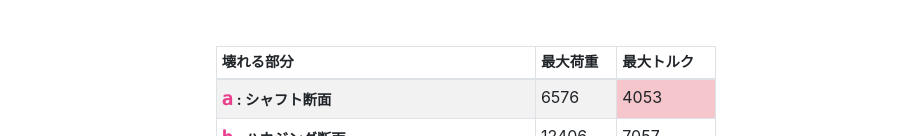
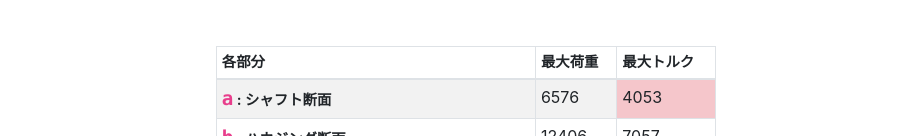
Before and after one commit to mshackers/pin-shaft-diameter-optimizer, a Vue app: page / in a window 1280 px wide. Shown: the part 484-620 px from the top of the page, without its empty margins (174-1071 px from the left). Built offline with nearby package versions, Linux system fonts and the light colour scheme.

Commit message:
なんかダサく感じたので「壊れる部分」やめ

```diff
--- a/src/components/OutputTable.vue
+++ b/src/components/OutputTable.vue
@@ -14,7 +14,7 @@ th {
     <table class="table table-striped table-bordered table-hover table-sm">
         <thead>
         <tr>
-            <th>壊れる部分</th>
+            <th>各部分</th>
             <th>最大荷重</th>
             <th>最大トルク</th>
         </tr>
```
